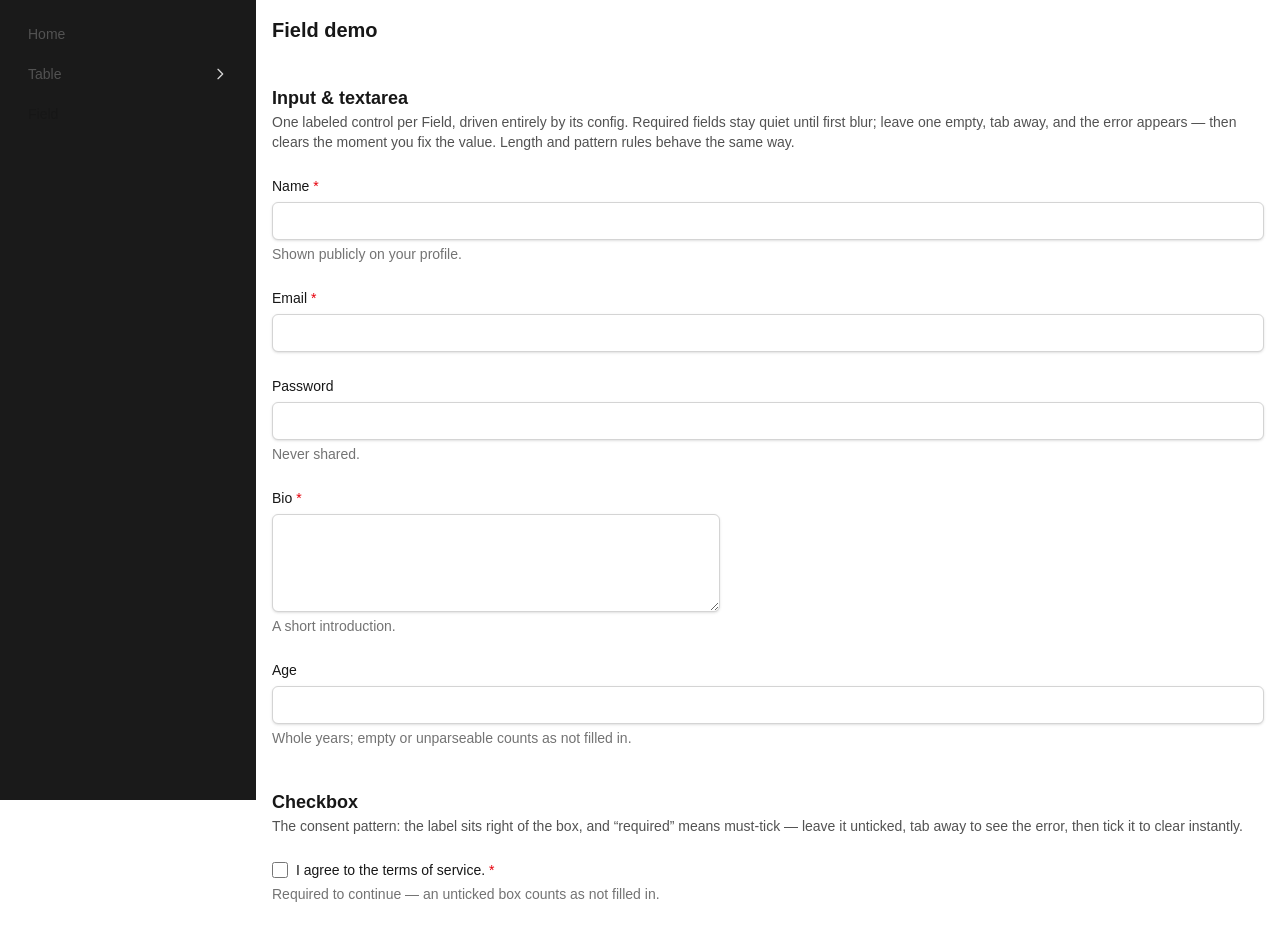
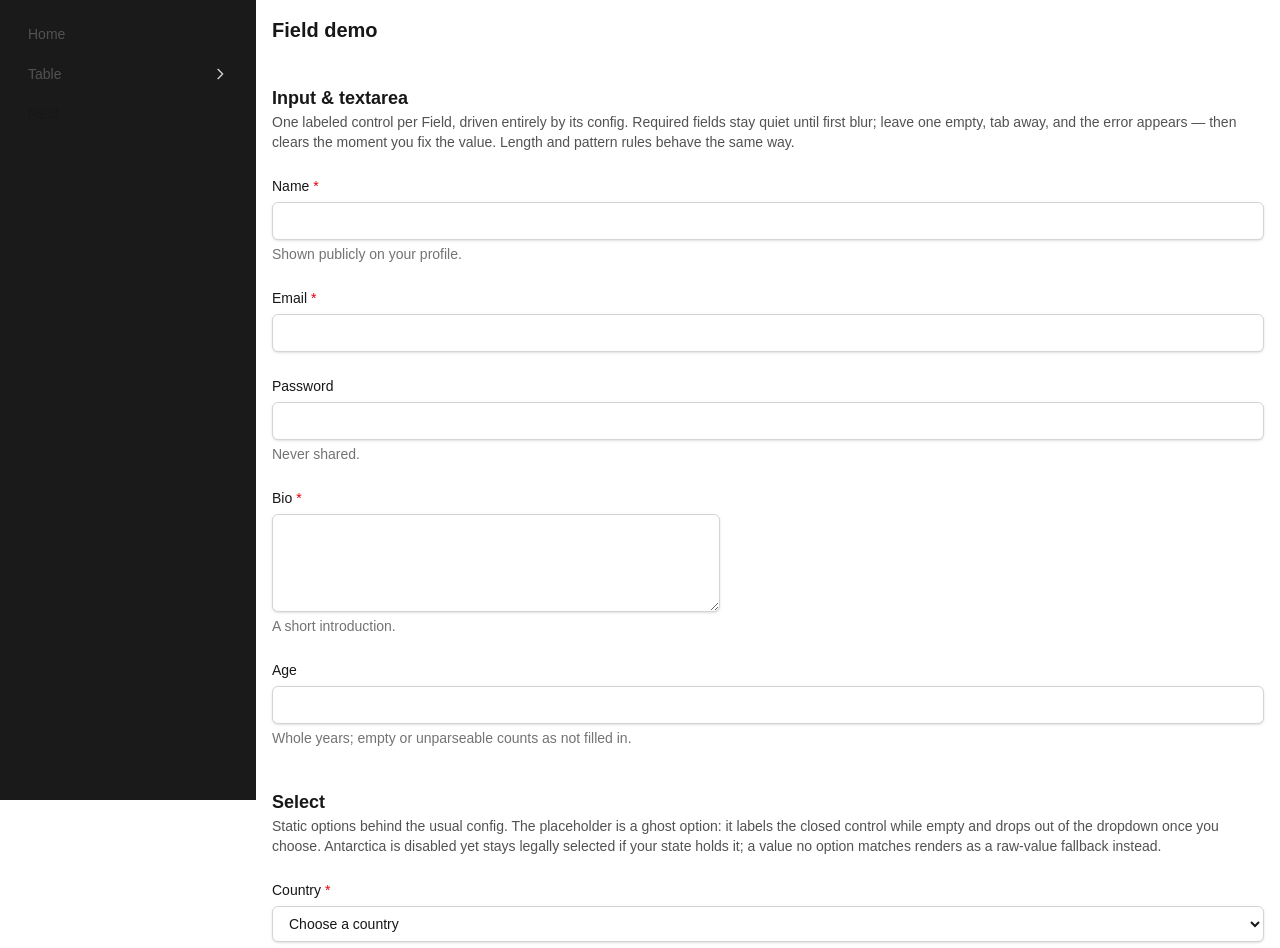
Before and after one commit to ShimaVaghei/nextjs-toolkit, a Next.js app: page /field in a window 1280 px wide. Shown: the top 948 px of the page. Before the commit the page ends 924 px from the top, so only its background shows below. Built offline with nearby package versions, Linux system fonts and the light colour scheme.

Commit message:
Add select Field kind with static Options (#14)

```diff
--- a/app/field/page.tsx
+++ b/app/field/page.tsx
@@ -10,6 +10,8 @@ export default function FieldDemoPage() {
   const [bio, setBio] = useState("");
   const [age, setAge] = useState<number | "">("");
   const [consent, setConsent] = useState(false);
+  const [country, setCountry] = useState("");
+  const [legacyPlan, setLegacyPlan] = useState("starter");
 
   const nameConfig: FieldConfig = {
     kind: "input",
@@ -74,6 +76,36 @@ export default function FieldDemoPage() {
     },
   };
 
+  const countryConfig: FieldConfig = {
+    kind: "select",
+    label: "Country",
+    hint: "Static options; the placeholder drops out of the dropdown once a value is chosen.",
+    value: country,
+    onValueChange: (value) => setCountry(String(value)),
+    validator: { required: { value: true, message: "Choose a country." } },
+    placeholder: "Choose a country",
+    options: [
+      { label: "France", value: "fr" },
+      { label: "Japan", value: "jp" },
+      { label: "United States", value: "us" },
+      { label: "Antarctica — research programmes only", value: "aq", disabled: true },
+    ],
+  };
+
+  const legacyPlanConfig: FieldConfig = {
+    kind: "select",
+    label: "Plan",
+    hint: "Holds the retired Starter plan selected by default (keepDisabledSelection); pick another to move off it.",
+    value: legacyPlan,
+    onValueChange: (value) => setLegacyPlan(String(value)),
+    placeholder: "Choose a plan",
+    options: [
+      { label: "Starter (retired)", value: "starter", disabled: true },
+      { label: "Growth", value: "growth" },
+      { label: "Scale", value: "scale" },
+    ],
+  };
+
   return (
     <div className="space-y-10">
       <header>
@@ -104,6 +136,23 @@ export default function FieldDemoPage() {
       <section className="space-y-6">
         <div>
           <h2 className="text-lg font-semibold text-neutral-900 dark:text-neutral-100">
+            Select
+          </h2>
+          <p className="text-sm text-neutral-600 dark:text-neutral-400">
+            Static options behind the usual config. The placeholder is a ghost
+            option: it labels the closed control while empty and drops out of
+            the dropdown once you choose. Antarctica is disabled yet stays
+            legally selected if your state holds it; a value no option matches
+            renders as a raw-value fallback instead.
+          </p>
+        </div>
+        <Field config={countryConfig} />
+        <Field config={legacyPlanConfig} />
+      </section>
+
+      <section className="space-y-6">
+        <div>
+          <h2 className="text-lg font-semibold text-neutral-900 dark:text-neutral-100">
             Checkbox
           </h2>
           <p className="text-sm text-neutral-600 dark:text-neutral-400">
--- a/components/Field.tsx
+++ b/components/Field.tsx
@@ -3,8 +3,15 @@
 import { useEffect, useId, useImperativeHandle, useRef, useState } from "react";
 import type { ChangeEvent, Ref } from "react";
 
-export type FieldKind = "input" | "textarea" | "checkbox";
+export type FieldKind = "input" | "textarea" | "checkbox" | "select";
 export type InputType = "text" | "email" | "password" | "number";
+
+/** One choice offered by a choice kind: display label, handed-over value, optional unselectable flag. */
+export type Option = {
+  label: string;
+  value: string;
+  disabled?: boolean;
+};
 
 export type FieldValue = string | number | boolean;
 
@@ -31,6 +38,15 @@ export type FieldConfig = {
   value: FieldValue;
   onValueChange: (value: FieldValue) => void;
   validator?: Validator;
+  /** Choice kinds only; select renders a static array here. */
+  options?: Option[];
+  /** Select-only: labels the closed control while empty via the ghost option. */
+  placeholder?: string;
+  /**
+   * Whether a held currently-selected-but-disabled Option stays legally
+   * selected (default true); false demotes it to the raw-value fallback.
+   */
+  keepDisabledSelection?: boolean;
   hint?: string;
   disabled?: boolean;
   className?: string;
@@ -121,6 +137,43 @@ function isNumberInput(
  */
 function coerceNumberInput(raw: string): FieldValue {
   return raw.trim() === "" ? "" : Number(raw);
+}
+
+/** The string a native <select> matches against its options; Empty renders as "". */
+function selectRawValue(value: FieldValue): string {
+  if (value === null || value === undefined) {
+    return "";
+  }
+  if (typeof value === "number") {
+    return Number.isNaN(value) ? "" : String(value);
+  }
+  return String(value);
+}
+
+type SelectEntry =
+  | { kind: "option"; option: Option }
+  | { kind: "fallback"; raw: string };
+
+/**
+ * Resolves the rendered dropdown entries for a select: real Options as-is,
+ * a held disabled Option swapped for the raw-value fallback when demoted by
+ * keepDisabledSelection, and one appended fallback for a stale/unknown value.
+ */
+function resolveSelectEntries(
+  options: Option[],
+  raw: string,
+  keepDisabledSelection: boolean,
+): { entries: SelectEntry[]; isStale: boolean } {
+  const isStale = raw !== "" && !options.some((option) => option.value === raw);
+  const entries: SelectEntry[] = options.map((option) =>
+    option.value === raw && option.disabled && !keepDisabledSelection
+      ? { kind: "fallback", raw }
+      : { kind: "option", option },
+  );
+  if (isStale) {
+    entries.push({ kind: "fallback", raw });
+  }
+  return { entries, isStale };
 }
 
 /** Textual rules fit textarea and non-number inputs — never a checkbox. */
@@ -276,6 +329,9 @@ export function Field({
     value,
     onValueChange,
     validator,
+    options = [],
+    placeholder,
+    keepDisabledSelection = true,
     hint,
     disabled,
     className,
@@ -327,6 +383,23 @@ export function Field({
     }
   }, [validator, kind, inputType, label]);
 
+  // Select display resolution: raw value matched against Options, with the
+  // stale flag driving the dev-only warn and the synthetic fallback entry.
+  const rawValue = kind === "select" ? selectRawValue(value) : "";
+  const { entries: selectEntries, isStale } = resolveSelectEntries(
+    options,
+    rawValue,
+    keepDisabledSelection,
+  );
+
+  useEffect(() => {
+    if (process.env.NODE_ENV !== "production" && isStale) {
+      console.warn(
+        `[Field] Value "${rawValue}" of select "${label}" does not match any Option and is shown as a raw-value fallback.`,
+      );
+    }
+  }, [isStale, rawValue, label]);
+
   const rule = validator?.required;
   const isRequired = rule !== undefined && requiredConstraint(rule).isRequired;
 
@@ -341,15 +414,19 @@ export function Field({
   );
 
   const handleChange = (
-    event: ChangeEvent<HTMLInputElement | HTMLTextAreaElement>,
+    event: ChangeEvent<
+      HTMLInputElement | HTMLTextAreaElement | HTMLSelectElement
+    >,
   ) => {
     const next =
       kind === "checkbox"
         ? // Only a checkbox input renders this branch, so the target carries checked.
           (event.target as HTMLInputElement).checked
-        : isNumberInput(kind, inputType)
-          ? coerceNumberInput(event.target.value)
-          : event.target.value;
+        : kind === "select"
+          ? event.target.value
+          : isNumberInput(kind, inputType)
+            ? coerceNumberInput(event.target.value)
+            : event.target.value;
     onValueChange(next);
     if (touched) {
       setError(evaluate(config, next));
@@ -414,6 +491,34 @@ export function Field({
               onBlur={handleBlur}
               className={CONTROL_CLASS}
             />
+          ) : kind === "select" ? (
+            <select
+              {...controlProps}
+              value={rawValue}
+              onChange={handleChange}
+              onBlur={handleBlur}
+              className={CONTROL_CLASS}
+            >
+              {/* Ghost: labels the closed control while empty, drops out of the open dropdown after a choice. */}
+              <option value="" disabled hidden={rawValue !== ""}>
+                {placeholder}
+              </option>
+              {selectEntries.map((entry, index) =>
+                entry.kind === "option" ? (
+                  <option
+                    key={`${entry.option.value}-${index}`}
+                    value={entry.option.value}
+                    disabled={entry.option.disabled || undefined}
+                  >
+                    {entry.option.label}
+                  </option>
+                ) : (
+                  <option key={`fallback-${index}`} value={entry.raw} disabled>
+                    {entry.raw}
+                  </option>
+                ),
+              )}
+            </select>
           ) : (
             <textarea
               {...controlProps}
```
Also changed, not shown: .scratch/field/issues/14-select-static-options.md, 1 other file (tests, documents, lock files or other folders).
